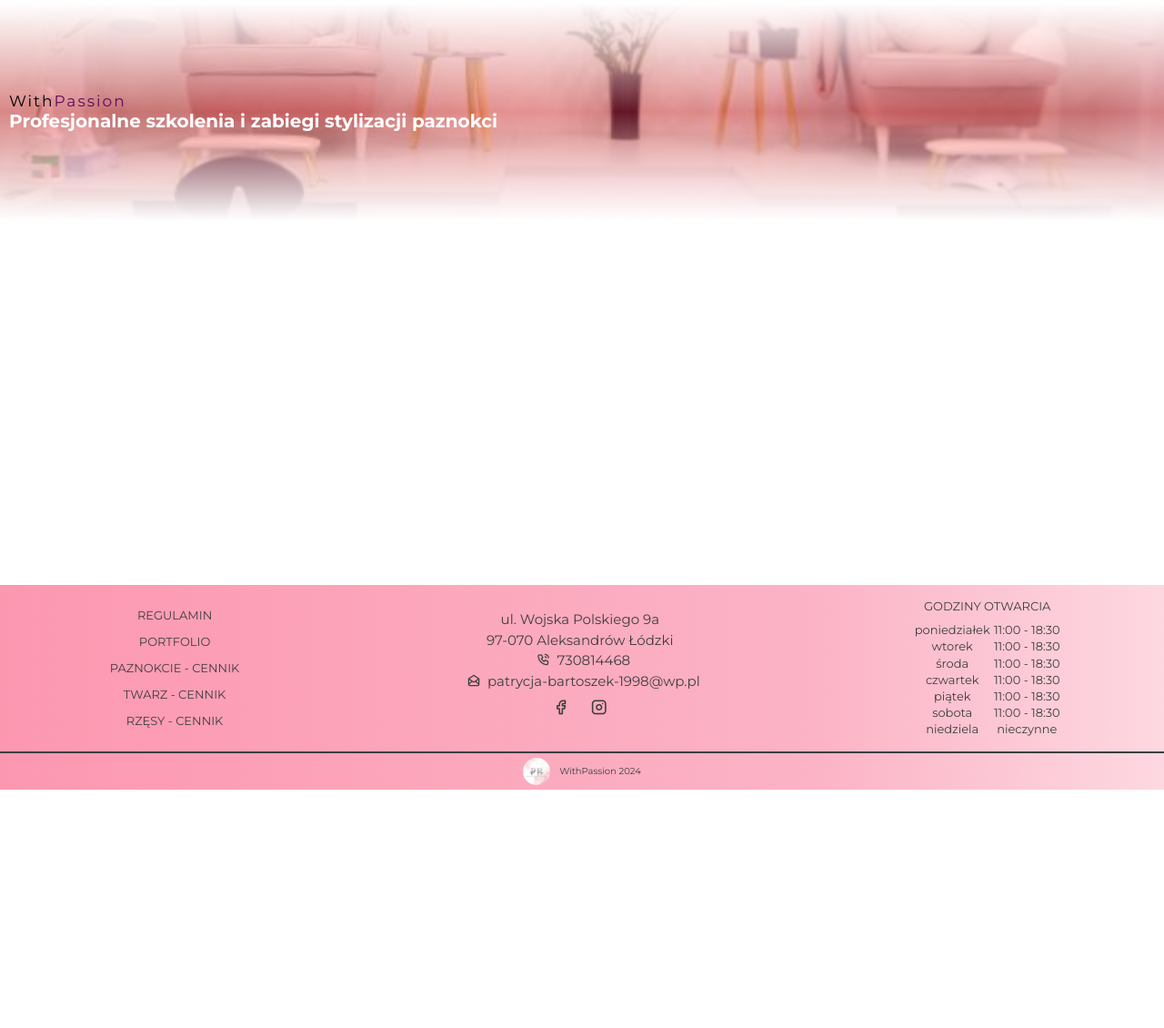
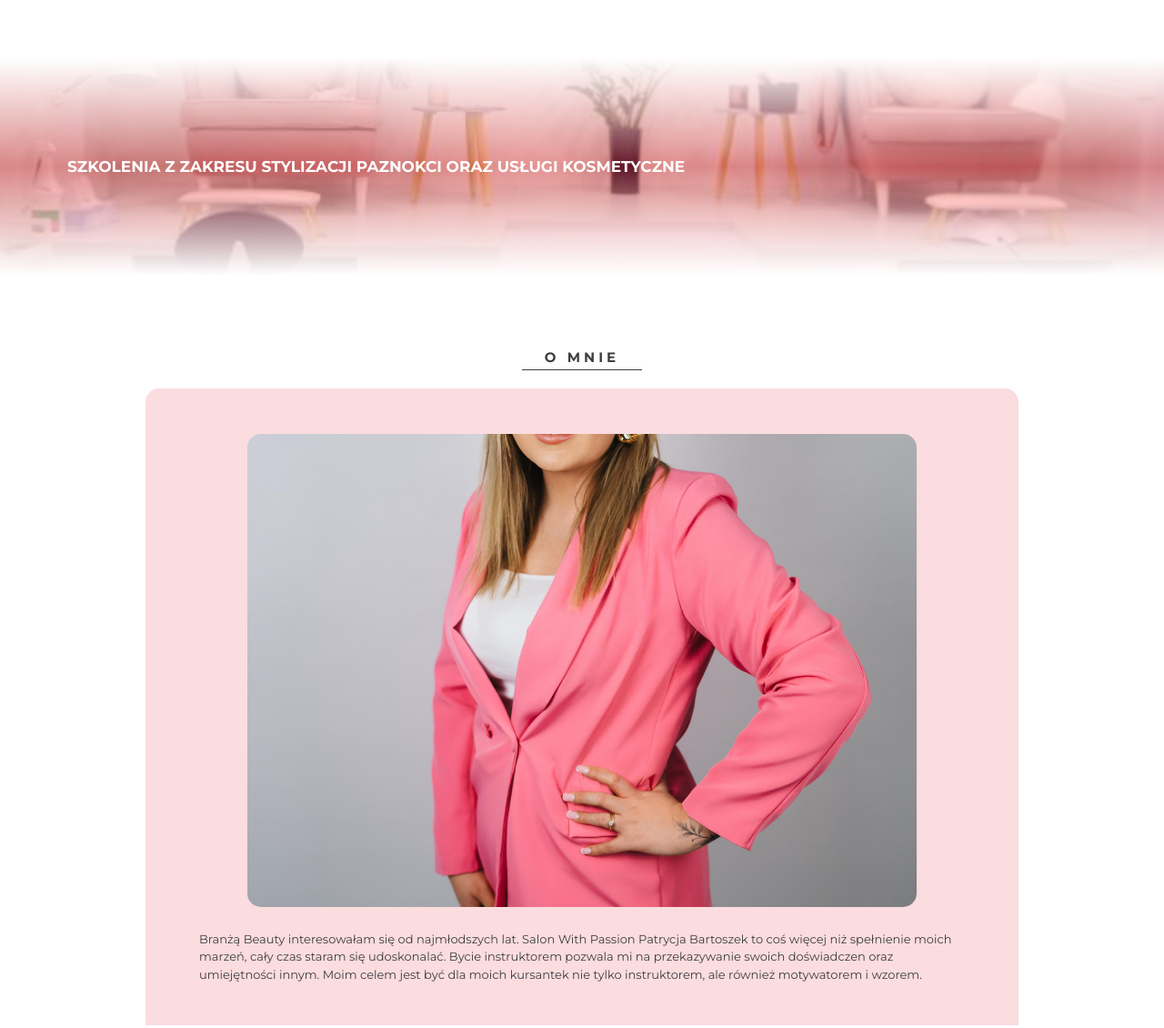
Before and after one commit to wicekknf/wicekknf.github.io, a website: page index.html in a window 1280 px wide. Shown: the part 732-1862 px from the top of the page at 91% size. Before the commit the page ends 1600 px from the top, so only its background shows below. Drawn offline with Linux system fonts and the light colour scheme.

Commit message:
working on page

```diff
--- a/index.html
+++ b/index.html
@@ -31,7 +31,7 @@
 		<title>With Passion</title>
 		<link
 			rel="stylesheet"
-			href="/dist/css/main.min.css"
+			href="dist/css/main.min.css"
 		/>
 	</head>
 
@@ -67,20 +67,30 @@
 </nav>
 
 <div class="hero1">
-	<div class="picture"><img src="/dist/img/HeroImageLitleMedium.jpg" alt="Napis i logo With Passion Patrycja Bartoszek"></div>
+	<div class="picture"><img src="dist/img/HeroImageLitleMedium.jpg" alt="Napis i logo With Passion Patrycja Bartoszek"></div>
 	<div class="pink-color"></div>
 	<div class="gradient"></div>
 </div>
 
 		<div class="hero2">
 			<div class="img-hero2"></div>
-			<div class="text-hero2">
-				<p>With<span>Passion</span></p>
-				<h1>Profesjonalne szkolenia i zabiegi stylizacji paznokci</h1>
-			</div>
 			<div class="shadow-hero2"></div>
 			<div class="gradient-hero2"></div>
+			<div class="text-hero2">
+				<h1>szkolenia z zakresu stylizacji paznokci oraz usługi kosmetyczne</h1>
+			</div>
 		</div>
+
+		<section class="about-me wrapper" id="about-me">
+			<h2 class="title-section">o mnie</h2>
+			<div class="about-me-box">
+				<div class="about-me-picture"></div>
+				<div class="about-me-text">
+					<p>Branżą Beauty interesowałam się od najmłodszych lat. Salon With Passion Patrycja Bartoszek to coś więcej niż spełnienie moich marzeń, cały czas staram się udoskonalać. Bycie instruktorem pozwala mi na przekazywanie swoich doświadczen oraz umiejętności innym. Moim celem jest być dla moich kursantek nie
+						tylko instruktorem, ale również motywatorem i wzorem.</p>
+				</div>
+			</div>
+		</section>
 
 		<footer>
 	<div class="footer-top">
@@ -149,6 +159,6 @@
 </footer>
 
 
-		<script src="/dist/js/script.min.js"></script>
+		<script src="dist/js/script.min.js"></script>
 	</body>
 </html>
--- a/src/js/script.js
+++ b/src/js/script.js
@@ -11,15 +11,37 @@ const currentYear = new Date().getFullYear();
 
 year.textContent = currentYear;
 
-const showMiniNav = () => {
+// Function for show mini nav
+const showMinNav = () => {
+	barsX.classList.add("active-bars-x");
+	navBottom.classList.add("show-miniNav");
+};
+
+// Function for hide mini nav
+const hideMiniVav = () => {
+	barsX.classList.remove("active-bars-x");
+	navBottom.classList.remove("show-miniNav");
+};
+
+// Managing hide and show mini nav by bars
+const handleMiniNav = () => {
 	bars.classList.toggle("hide-bars");
 	if (bars.classList.contains("hide-bars")) {
-		barsX.classList.add("active-bars-x");
-		navBottom.classList.add("show-miniNav");
+		showMinNav();
 	} else {
-		barsX.classList.remove("active-bars-x");
-		navBottom.classList.remove("show-miniNav");
+		hideMiniVav();
 	}
 };
 
-burgerBtn.addEventListener("click", showMiniNav);
+// Managing show and hide mini nav by links
+const handleLinksNav = () => {
+	navBottomLinks.forEach((e) =>
+		e.addEventListener("click", function hideMiniVavByLink() {
+			hideMiniVav();
+			bars.classList.remove("hide-bars");
+		})
+	);
+};
+
+handleLinksNav();
+burgerBtn.addEventListener("click", handleMiniNav);
--- a/src/sass/_colors.scss
+++ b/src/sass/_colors.scss
@@ -5,3 +5,4 @@ $section-main: rgba(248, 189, 195, 0.119);
 $white : #ddd;
 $main-text: #3e3e3e;
 $border: rgb(254, 173, 181);
+$background: rgba(247, 185, 192, 0.5);
--- a/src/sass/main.scss
+++ b/src/sass/main.scss
@@ -35,13 +35,26 @@ body {
 	);
 }
 
-// .title-section {
-// 	text-transform: uppercase;
-// 	margin-bottom: 25px;
-// 	text-align: center;
-// 	font-size: 3rem;
-// 	letter-spacing: 5px;
-// }
+.title-section {
+	display: inline-block;
+	position: relative;
+	text-transform: uppercase;
+	margin-bottom: 25px;
+	text-align: center;
+	// font-size: 3rem;
+	letter-spacing: 4px;
+	color: color.$main-text;
+}
+
+.title-section::after {
+	position: absolute;
+	bottom: -0.3em;
+	left: -30%;
+	width: 160%;
+	height: 1px;
+	content: "";
+	background-color: color.$main-text;
+}
 
 // h3 {
 // 	text-transform: uppercase;
@@ -66,6 +79,7 @@ nav {
 	width: 100%;
 	height: 70px;
 	@include main-gradient;
+	z-index: 10;
 }
 
 .navigation,
@@ -196,8 +210,8 @@ nav {
 .hero1 {
 	position: relative;
 	margin-top: 70px;
-	width: 100%;
-	z-index: -10;
+	// width: 100%;
+	// height: 100%;
 }
 
 .hero1 {
@@ -230,17 +244,16 @@ nav {
 // HERO2
 
 .hero2 {
-	margin-top: 2em;
+	margin: 8em 0;
 	position: relative;
 	width: 100%;
 	height: 70vw;
 	max-height: 240px;
-	z-index: -10;
 }
 .img-hero2 {
 	height: 100%;
 	width: 100%;
-	background-image: url("/dist/img/HeroImage2Small.JPG");
+	background-image: url("../../dist/img/HeroImage2Small.JPG");
 	background-size: cover;
 	background-position: center;
 	background-attachment: fixed;
@@ -248,8 +261,7 @@ nav {
 }
 
 .shadow-hero2,
-.gradient-hero2,
-.text-hero2 {
+.gradient-hero2 {
 	position: absolute;
 	height: 100%;
 	width: 100%;
@@ -271,27 +283,61 @@ nav {
 }
 
 .text-hero2 {
-	display: flex;
-	flex-direction: column;
-	justify-content: center;
+	// display: flex;
+	position: absolute;
+	// height: 100%;
+	width: 90%;
+	top: 50%;
+	left: 50%;
+	transform: translate(-50%, -50%);
+	// justify-content: center;
+	// align-items: center;
 	padding: 1em;
-	z-index: 10;
 }
 .text-hero2 h1 {
 	// padding: 1em;
-	// text-transform: uppercase;
+	text-transform: uppercase;
 	// letter-spacing: 1px;
-	font-size: 2rem;
+	font-size: 1.7rem;
 	color: #fff;
 }
-.text-hero2 p {
-	color: black;
-	font-size: 1.7rem;
-	letter-spacing: 2px;
-	// display: inline-block;
+
+// ABOUT ME
+
+.about-me {
+	display: flex;
+	flex-direction: column;
+	align-items: center;
 }
-.text-hero2 p span {
-	color: rgb(96, 10, 94);
+
+.about-me-box {
+	display: flex;
+	flex-direction: column;
+	justify-content: space-around;
+	align-items: center;
+	height: 700px;
+	width: 80%;
+	padding: 2em;
+	background-color: color.$background;
+	border-top-left-radius: 15px;
+	border-top-right-radius: 15px;
+}
+.about-me-picture {
+	height: 90vw;
+	width: 70vw;
+	max-width: 80%;
+	margin-top: 3em;
+	background-image: url("../../dist/img/Właścicielka.jpeg");
+	background-size: cover;
+	background-position: center;
+	background-repeat: no-repeat;
+	border-radius: 15px;
+}
+
+.about-me-text {
+	padding: 2em 3em;
+	line-height: 1.5em;
+	font-size: 1.3rem;
 }
 
 // FOOTER
```
Also changed, not shown: dist/css/main-LAPTOP-N93KAG1P.min.css (deleted), dist/css/main.min-LAPTOP-N93KAG1P.css (deleted), dist/css/main.min.css, dist/css/mmain.min.css (deleted), dist/js/script.min.js, 2 other files.
